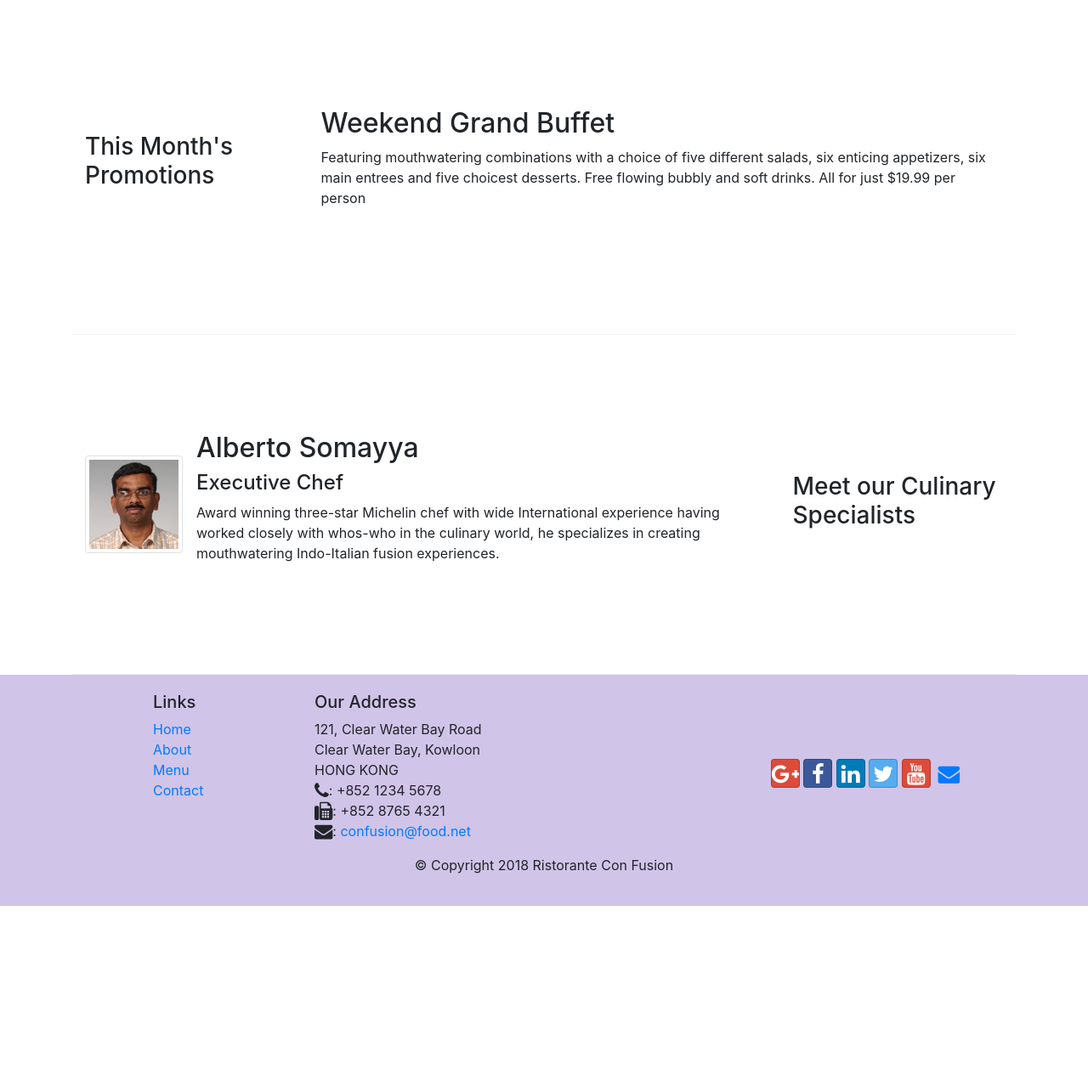
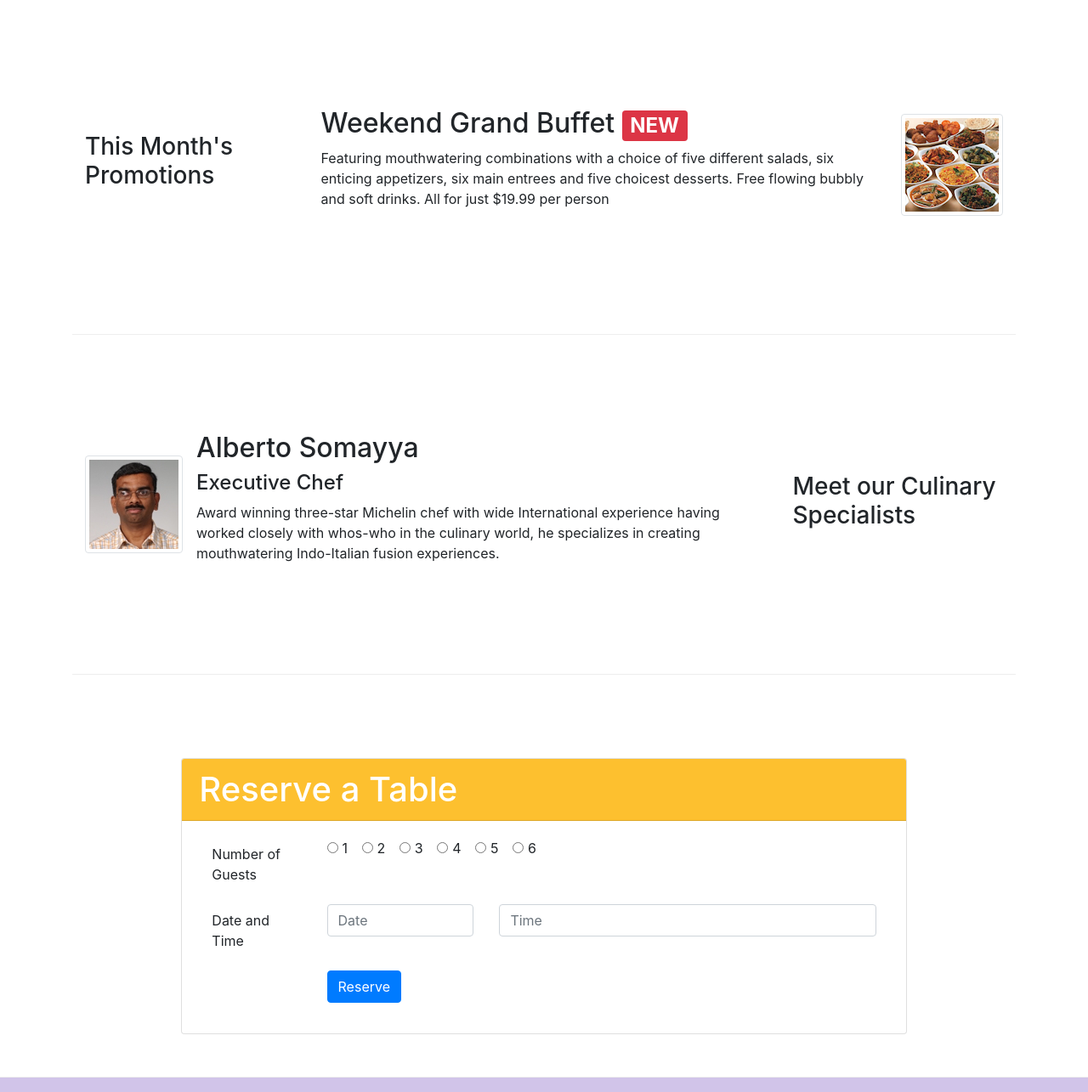
Before and after one commit to andresm07/bootstrap-course, a website: page index.html in a window 1280 px wide. Shown: the part 740-2025 px from the top of the page at 85% size. Before the commit the page ends 1806 px from the top, so only its background shows below. Drawn offline with nearby package versions, Linux system fonts and the light colour scheme.

Commit message:
Assignment 2

```diff
--- a/index.html
+++ b/index.html
@@ -39,8 +39,9 @@
                     <h1>Ristorante con Fusion</h1>
                     <p>We take inspiration from the World's best cuisines, and create a unique fusion experience. Our lipsmacking creations will tickle your culinary senses!</p>
                 </div>
-                <div class="col-12 col-sm align-self-center">
+                <div class="col-12 col-sm-6 d-flex align-items-center">
                     <img src="./assets/logo.png" class="img-fluid">
+                    <a class="btn btn-sm btn-primary mx-auto w-50" href="#reservationform" style="background-color: #FDC02F; border-color: #FDC02F; color: black">Reserve Table</a>
                 </div>
             </div>
         </div>
@@ -60,7 +61,7 @@
                             <span class="badge badge-danger">HOT</span>
                             <span class="badge badge-pill badge-secondary">$4.99</span>
                         </h2>
-                        <p>A unique combination of Indian Uthappam (pancake) and Italian pizza, topped with Cerignola olives, ripe vine cherry tomatoes, Vidalia onion, Guntur chillies and Buffalo Paneer.</p>
+                        <p class="d-none d-sm-block">A unique combination of Indian Uthappam (pancake) and Italian pizza, topped with Cerignola olives, ripe vine cherry tomatoes, Vidalia onion, Guntur chillies and Buffalo Paneer.</p>
                     </div>
                 </div>
             </div>
@@ -72,8 +73,16 @@
                 <h3>This Month's Promotions</h3>
             </div>
             <div class="col col-sm col-md">
-                <h2>Weekend Grand Buffet</h2>
-                <p>Featuring mouthwatering combinations with a choice of five different salads, six enticing appetizers, six main entrees and five choicest desserts. Free flowing bubbly and soft drinks. All for just $19.99 per person </p>
+                <div class="media">
+                    <div class="media-body">
+                        <h2 class="mt-0">
+                            Weekend Grand Buffet
+                            <span class="badge badge-danger">NEW</span>
+                        </h2>
+                        <p class="d-none d-sm-block">Featuring mouthwatering combinations with a choice of five different salads, six enticing appetizers, six main entrees and five choicest desserts. Free flowing bubbly and soft drinks. All for just $19.99 per person </p>
+                    </div>
+                    <img class="d-flex ml-3 img-thumbnail align-self-center" src="./assets/buffet.png" alt="buffet">
+                </div>
             </div>
         </div>
 
@@ -87,8 +96,69 @@
                     <div class="media-body">
                         <h2 class="mt-0">Alberto Somayya</h2>
                         <h4>Executive Chef</h4>
-                        <p>Award winning three-star Michelin chef with wide International experience having worked closely with whos-who in the culinary world, he specializes in creating mouthwatering Indo-Italian fusion experiences. </p>
+                        <p class="d-none d-sm-block">Award winning three-star Michelin chef with wide International experience having worked closely with whos-who in the culinary world, he specializes in creating mouthwatering Indo-Italian fusion experiences. </p>
                     </div>
+                </div>
+            </div>
+        </div>
+    </div>
+
+    <div class="row row-content align-self-center mt-5" id="reservationform">
+        <div class="card offset-sm-2 col-sm-8 p-0">
+            <h1 class="card-header text-white" style="background-color: #FDC02F">Reserve a Table</h1>
+            <div class="card-body">
+                <div class="col-12">
+                    <form>
+                        <div class="form-group row">
+                            <label for="guests" class="col-12 col-md-2 col-form-label">Number of Guests</label>
+                            <div class="col-12 col-md-10">
+                                <div class="form-check-inline">
+                                    <label class="form-check-label">
+                                        <input type="radio" class="form-check-input" name="optone">1
+                                    </label>
+                                </div>
+                                <div class="form-check-inline">
+                                    <label class="form-check-label">
+                                        <input type="radio" class="form-check-input" name="opttwo">2
+                                    </label>
+                                </div>
+                                <div class="form-check-inline">
+                                    <label class="form-check-label">
+                                        <input type="radio" class="form-check-input" name="optthree">3
+                                    </label>
+                                </div>
+                                <div class="form-check-inline">
+                                    <label class="form-check-label">
+                                        <input type="radio" class="form-check-input" name="optfour">4
+                                    </label>
+                                </div>
+                                <div class="form-check-inline">
+                                    <label class="form-check-label">
+                                        <input type="radio" class="form-check-input" name="optfive">5
+                                    </label>
+                                </div>
+                                <div class="form-check-inline">
+                                    <label class="form-check-label">
+                                        <input type="radio" class="form-check-input" name="optsix">6
+                                    </label>
+                                </div>
+                            </div>
+                        </div>
+                        <div class="form-group row">
+                            <label for="dateandtime" class="col-12 col-md-2 col-form-label">Date and Time</label>
+                            <div class="col-5 col-md-3">
+                                <input type="text" class="form-control" id="reservationdate" name="reservationdate" placeholder="Date">
+                            </div>
+                            <div class="col-7 col-md-7">
+                                <input type="text" class="form-control" id="dateandtime" name="dateandtime" placeholder="Time">
+                            </div>
+                        </div>
+                        <div class="form-group row">
+                            <div class="offset-md-2 col-md-10">
+                                <button type="submit" class="btn btn-primary">Reserve</button>
+                            </div>
+                        </div>
+                    </form>
                 </div>
             </div>
         </div>
```
Also changed, not shown: contactus.html (+3 -3 lines).
